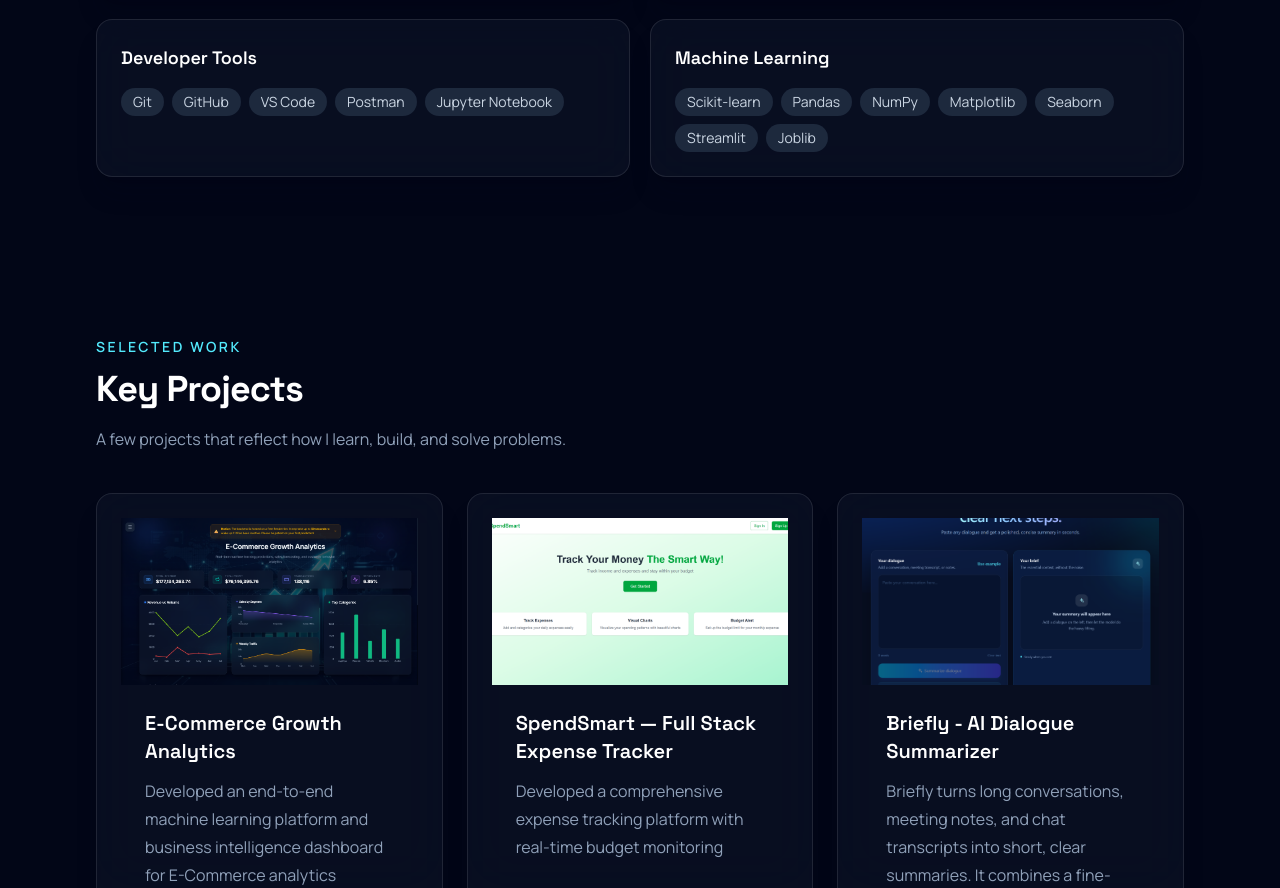
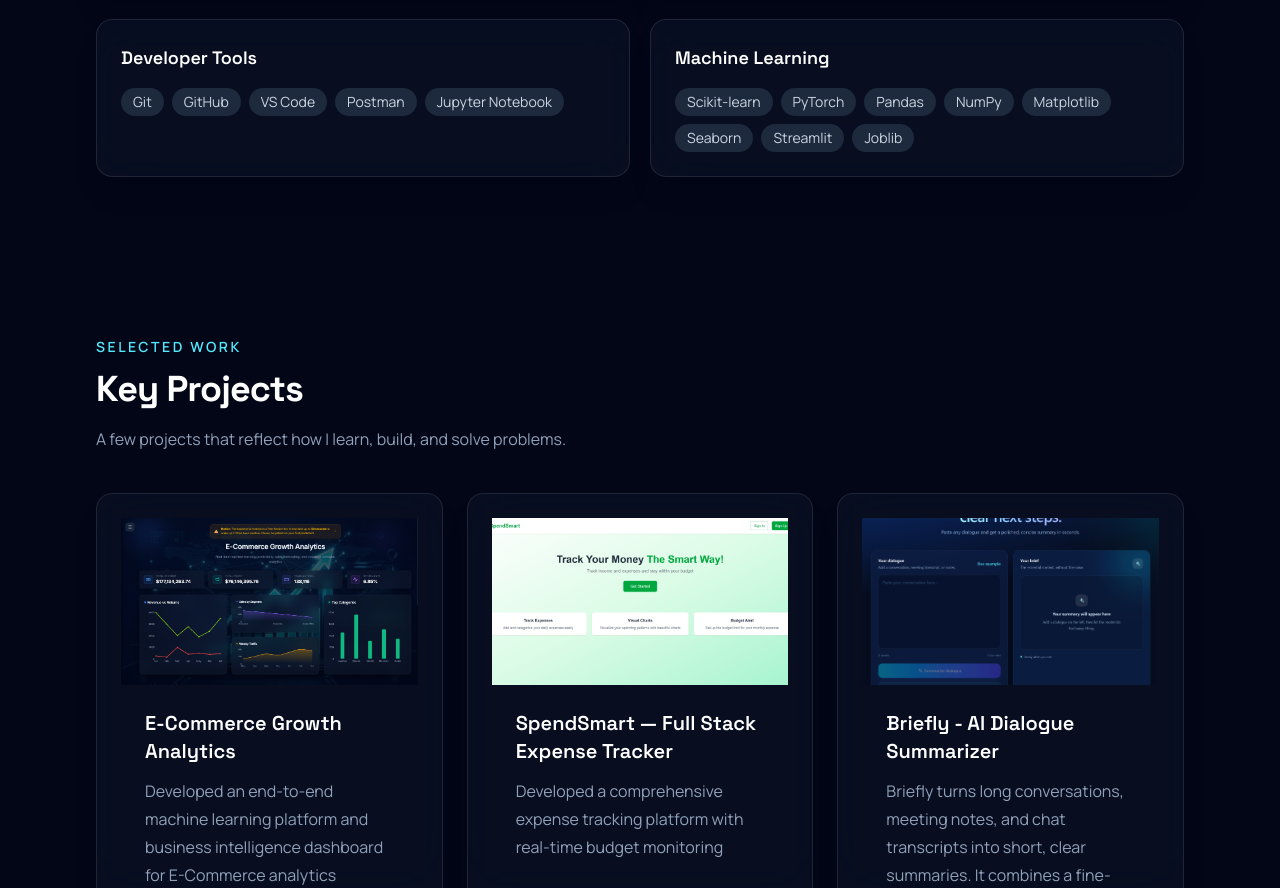
Before and after one commit to ankurgangwar4575-tech/Portfolio, a React (Vite) app in the folder MyPortfolio/: page / in a window 1280 px wide. Shown: the part 1496-2384 px from the top of the page. Built offline with nearby package versions, Linux system fonts and the light colour scheme.

Commit message:
Update Machine Learning skills to include PyTorch in portfolio data

```diff
--- a/MyPortfolio/src/data/portfolio.ts
+++ b/MyPortfolio/src/data/portfolio.ts
@@ -24,7 +24,7 @@
 ] },
     { title: 'Databases', skills: ['MongoDB', 'MySQL'] },
     { title: 'Developer Tools', skills: ['Git', 'GitHub', 'VS Code', "Postman","Jupyter Notebook"] },
-    { title: 'Machine Learning', skills: ["Scikit-learn", "Pandas", "NumPy", "Matplotlib", "Seaborn", "Streamlit", "Joblib"] },
+    { title: 'Machine Learning', skills: ["Scikit-learn","PyTorch", "Pandas", "NumPy", "Matplotlib", "Seaborn", "Streamlit", "Joblib"] },
   ],
   experience: [],
   projects: [
```
